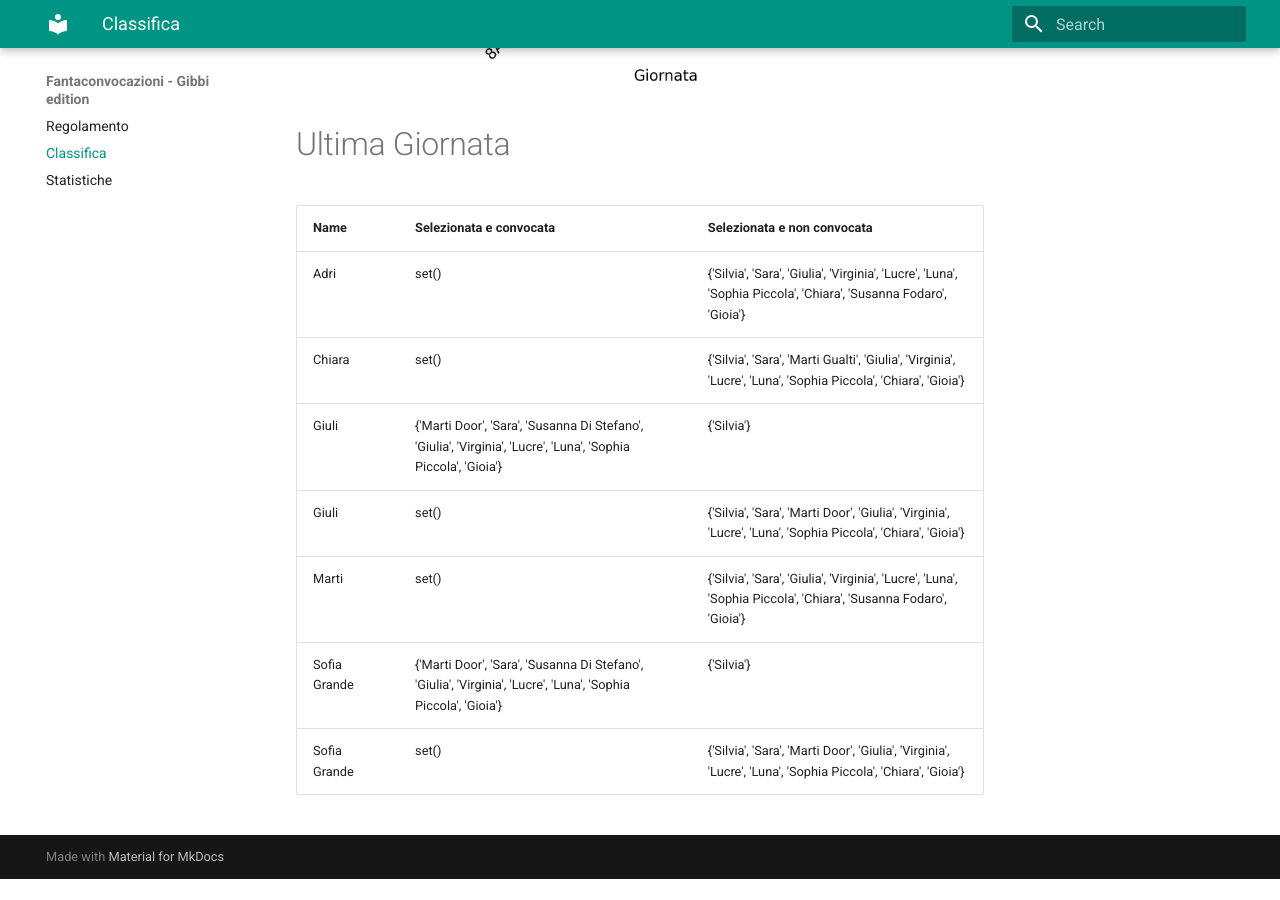
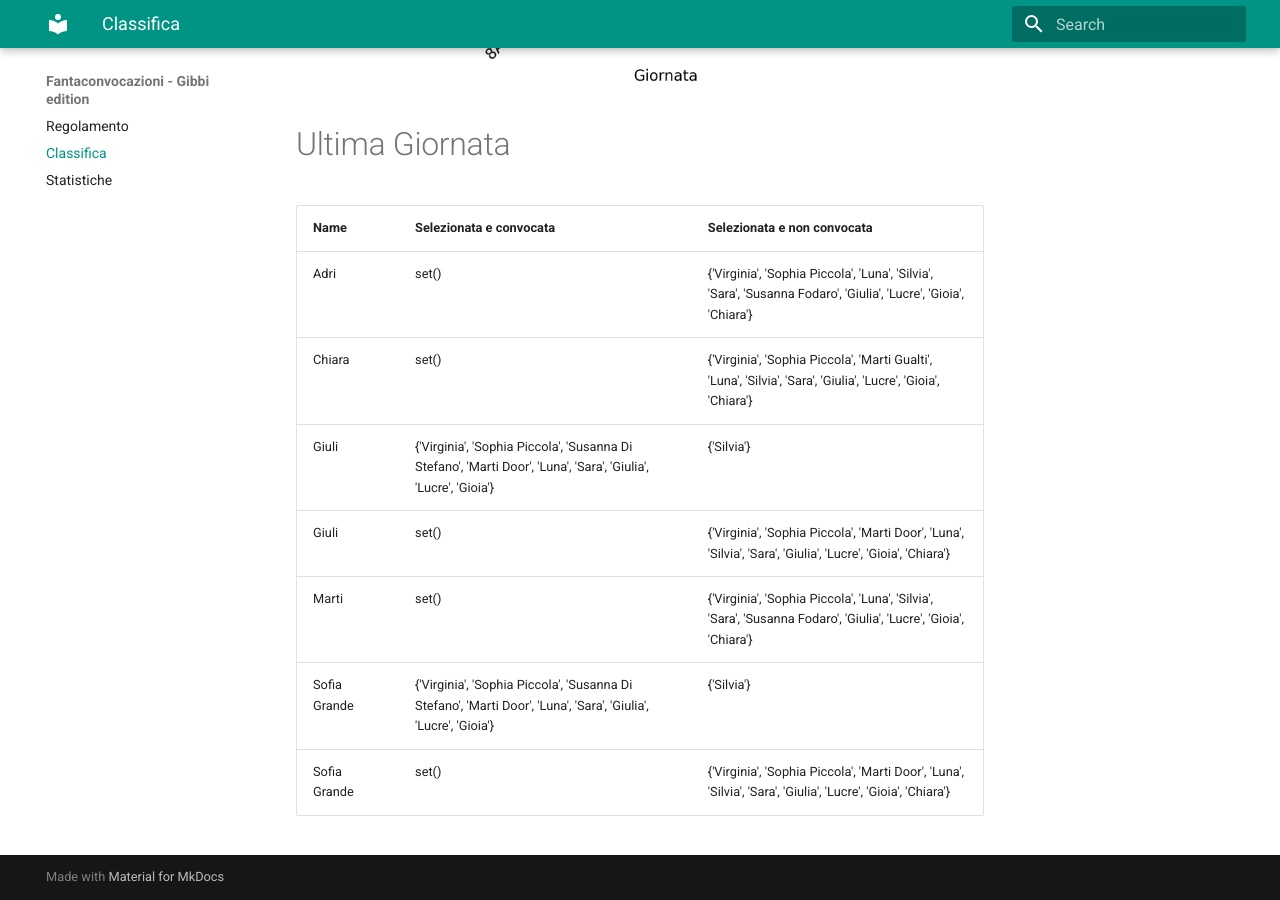
Before and after one commit to martinig94/fantagibbi, an MkDocs documentation site: the page built from docs/Classifica.md, in a window 1280 px wide and 900 px high, scrolled down 1024 px. Built offline with MkDocs 1.6.1 and Material for MkDocs 9.7.7, drawn with Linux system fonts in a browser that asks for light colours; before the commit the page ends 1903 px from its top, so only the background shows below that.

Commit message:
Auto-update from main.py

```diff
--- a/docs/Classifica.md
+++ b/docs/Classifica.md
@@ -18,11 +18,11 @@
 <!-- START_TABLE CORRECT -->
 | Name         | Selezionata e convocata                                                                                        | Selezionata e non convocata                                                                                      |
 |:-------------|:---------------------------------------------------------------------------------------------------------------|:-----------------------------------------------------------------------------------------------------------------|
-| Adri         | set()                                                                                                          | {'Silvia', 'Sara', 'Giulia', 'Virginia', 'Lucre', 'Luna', 'Sophia Piccola', 'Chiara', 'Susanna Fodaro', 'Gioia'} |
-| Chiara       | set()                                                                                                          | {'Silvia', 'Sara', 'Marti Gualti', 'Giulia', 'Virginia', 'Lucre', 'Luna', 'Sophia Piccola', 'Chiara', 'Gioia'}   |
-| Giuli        | {'Marti Door', 'Sara', 'Susanna Di Stefano', 'Giulia', 'Virginia', 'Lucre', 'Luna', 'Sophia Piccola', 'Gioia'} | {'Silvia'}                                                                                                       |
-| Giuli        | set()                                                                                                          | {'Silvia', 'Sara', 'Marti Door', 'Giulia', 'Virginia', 'Lucre', 'Luna', 'Sophia Piccola', 'Chiara', 'Gioia'}     |
-| Marti        | set()                                                                                                          | {'Silvia', 'Sara', 'Giulia', 'Virginia', 'Lucre', 'Luna', 'Sophia Piccola', 'Chiara', 'Susanna Fodaro', 'Gioia'} |
-| Sofia Grande | {'Marti Door', 'Sara', 'Susanna Di Stefano', 'Giulia', 'Virginia', 'Lucre', 'Luna', 'Sophia Piccola', 'Gioia'} | {'Silvia'}                                                                                                       |
-| Sofia Grande | set()                                                                                                          | {'Silvia', 'Sara', 'Marti Door', 'Giulia', 'Virginia', 'Lucre', 'Luna', 'Sophia Piccola', 'Chiara', 'Gioia'}     |
+| Adri         | set()                                                                                                          | {'Virginia', 'Sophia Piccola', 'Luna', 'Silvia', 'Sara', 'Susanna Fodaro', 'Giulia', 'Lucre', 'Gioia', 'Chiara'} |
+| Chiara       | set()                                                                                                          | {'Virginia', 'Sophia Piccola', 'Marti Gualti', 'Luna', 'Silvia', 'Sara', 'Giulia', 'Lucre', 'Gioia', 'Chiara'}   |
+| Giuli        | {'Virginia', 'Sophia Piccola', 'Susanna Di Stefano', 'Marti Door', 'Luna', 'Sara', 'Giulia', 'Lucre', 'Gioia'} | {'Silvia'}                                                                                                       |
+| Giuli        | set()                                                                                                          | {'Virginia', 'Sophia Piccola', 'Marti Door', 'Luna', 'Silvia', 'Sara', 'Giulia', 'Lucre', 'Gioia', 'Chiara'}     |
+| Marti        | set()                                                                                                          | {'Virginia', 'Sophia Piccola', 'Luna', 'Silvia', 'Sara', 'Susanna Fodaro', 'Giulia', 'Lucre', 'Gioia', 'Chiara'} |
+| Sofia Grande | {'Virginia', 'Sophia Piccola', 'Susanna Di Stefano', 'Marti Door', 'Luna', 'Sara', 'Giulia', 'Lucre', 'Gioia'} | {'Silvia'}                                                                                                       |
+| Sofia Grande | set()                                                                                                          | {'Virginia', 'Sophia Piccola', 'Marti Door', 'Luna', 'Silvia', 'Sara', 'Giulia', 'Lucre', 'Gioia', 'Chiara'}     |
 <!-- END_TABLE CORRECT -->
```
